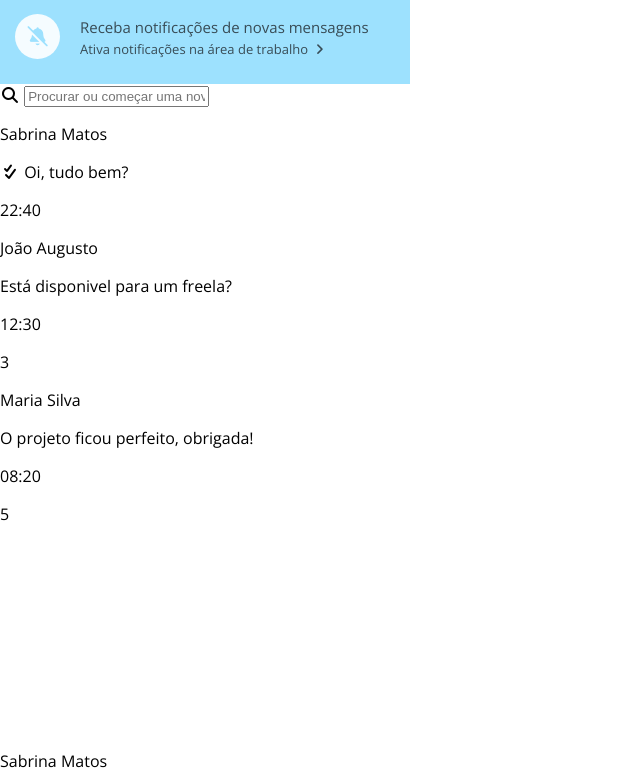
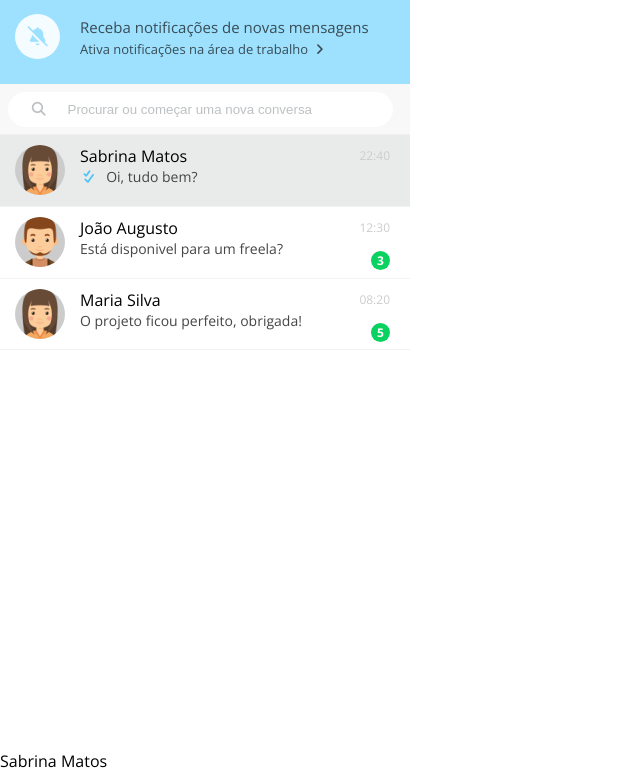
Before and after one commit to JohnEricJahn/WhatsApp-Web-Clone, a plain HTML site: page index.html in a window 1280 px wide. Shown: the part 66-850 px from the top of the page, without its empty margins (0-640 px from the left). Drawn offline with nearby package versions, Linux system fonts and the light colour scheme.

Commit message:
Finalizando CSS Barra Lateral

```diff
--- a/styles.css
+++ b/styles.css
@@ -94,3 +94,125 @@ ul {
 .notification-container .activate-notification {
     font-size: 13px;
 }
+
+/* SEARCH CONTAINER */
+
+.search-container {
+    height: 50px;
+    width: 100%;
+    padding-left: 7.5px;
+    padding-top: 7.5px;
+    background-color: #F8F8F8;
+    position: relative;
+    color: #BDC1C3;
+    box-sizing: border-box;
+}
+
+#contact-search {
+    position: absolute;
+    left: 30px;
+    top: 18px;
+    font-size: 14px;
+}
+
+#search {
+    border: none;
+    height: 35px;
+    width: 385px;
+    padding-left: 60px;
+    border-radius: 17.5px;
+    background-color: #FFF;
+    box-sizing: border-box;
+}
+
+#search::placeholder {
+    color: #BDC1C3;
+}
+
+ /* CONTACTS CONTAINER */
+
+.contacts-container {
+    height: auto;
+    background-color: #FFF;
+}
+
+.contact-box {
+    cursor: pointer;
+    height: 72px;
+    background-color: #FFF;
+    border-top: 1px solid #F2F2F2;
+    position: relative;
+    box-sizing: border-box;
+}
+
+.contact-box:last-child {
+    border-bottom: 1px solid #F2F2F2;
+}
+
+.contact-box:hover {
+    background-color: #F4F5F5;
+}
+
+.active-chat {
+    background-color: #E9EBEB;
+}
+
+.active-chat.contact-box:hover {
+    background-color: #E9EBEB;
+}
+
+.contact-box .user-photo {
+    width: 50px;
+}
+
+.user-info {
+    margin-left: 80px;
+    padding-top: 10px;
+    display: inline-block;
+}
+
+.user-info p, .message-info p {
+    margin: 0;
+}
+
+.user-name {
+    font-size: 16px;
+    color: #000;
+    margin-bottom: 12px;
+}
+
+.user-messagepreview {
+    font-size: 14px;
+    color: #454545;
+}
+
+.fa-check-double {
+    margin-right: 5px;
+    color: #4FC3F7
+}
+
+.message-info {
+    position: absolute;
+    top: 12px;
+    right: 20px;
+    display: inline-block;
+}
+
+.message-info .message-time {
+    font-size: 12px;
+    margin-bottom: 15px;
+    color: #CCC;
+}
+
+.message-pending {
+    background-color: #09D261;
+    color: #FFF;
+    width: 19px;
+    height: 19px;
+    text-align: center;
+    line-height: 19px;
+    border-radius: 50%;
+    font-size: 12px;
+    font-weight: bold;
+    float: right;
+}
```
